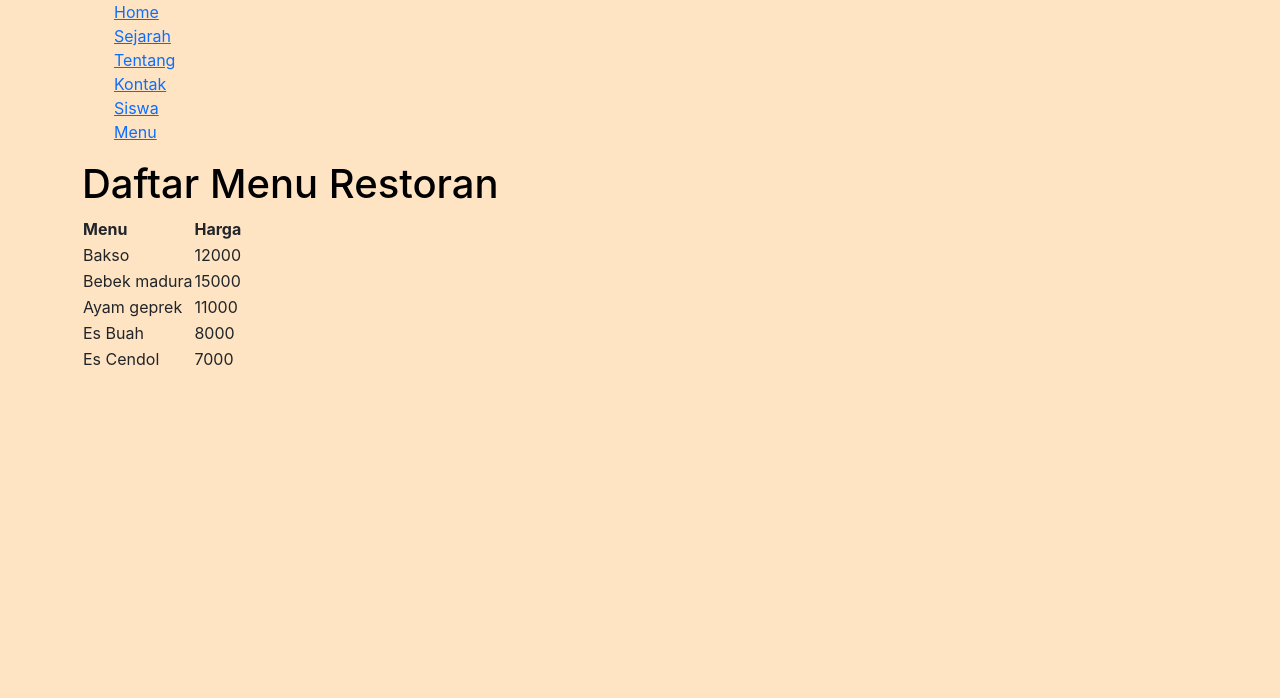
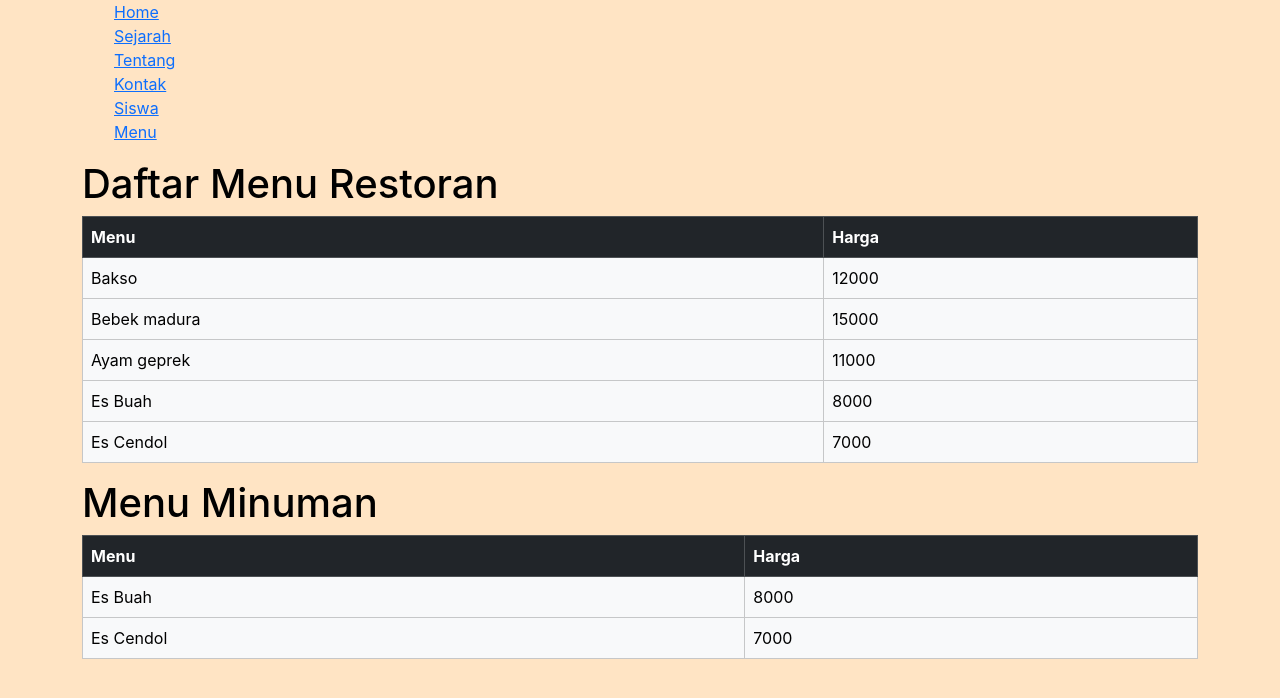
Before and after one commit to RagilMinaAulia/ReactJS-SMK, a React (Create React App) app in the folder react-yt/: page /menu in a window 1280 px wide. Shown: the top 698 px of the page. Built offline with nearby package versions, Linux system fonts and the light colour scheme.

Commit message:
reuse Komponen (Filter)

```diff
--- a/react-yt/src/pages/Menu.js
+++ b/react-yt/src/pages/Menu.js
@@ -14,28 +14,28 @@ function Menu() {
             },
             {
                 idmenu: 2,
-                idkategori: 2,
+                idkategori: 1,
                 menu: "Bebek madura",
                 gambar: "bebek.jpeg",
                 harga: 15000,
             },
             {
                 idmenu: 3,
-                idkategori: 3,
+                idkategori: 1,
                 menu: "Ayam geprek",
                 gambar: "ayam.jpg",
                 harga: 11000,
             },
             {
                 idmenu: 4,
-                idkategori: 4,
+                idkategori: 2,
                 menu: "Es Buah",
                 gambar: "es buah.jpg",
                 harga: 8000,
             },
             {
                 idmenu: 5,
-                idkategori: 5,
+                idkategori: 2,
                 menu: "Es Cendol",
                 gambar: "es cendol.jpe",
                 harga: 7000,
@@ -45,6 +45,7 @@ function Menu() {
     return (
       <div className="App">
           <Tabel menu= {menus} title={title}/>
+          <Tabel menu= {menus.filter((data) => (data.idkategori===2))} title= "Menu Minuman"/>
       </div>
     );
   }
--- a/react-yt/src/pages/Tabel.js
+++ b/react-yt/src/pages/Tabel.js
@@ -5,18 +5,22 @@ function Tabel(props) {
       <div className="App">
           <h1>{title}</h1>
           <div>
-            <table>
+            <table class="table table-bordered">
+                <thead class="table-dark">
                     <tr>
                         <th>Menu</th>
                         <th>Harga</th>
                     </tr>
+                </thead>
 
 
             {menus.map((data) => (
+                <thead class="table-light">
                     <tr key= {data.idmenu}>
                         <td>{data.menu}</td>
                         <td>{data.harga}</td>
                     </tr>
+                </thead>
             ))}
             </table>
           </div>
```
Lines whose indentation alone changed are shown as unchanged.
